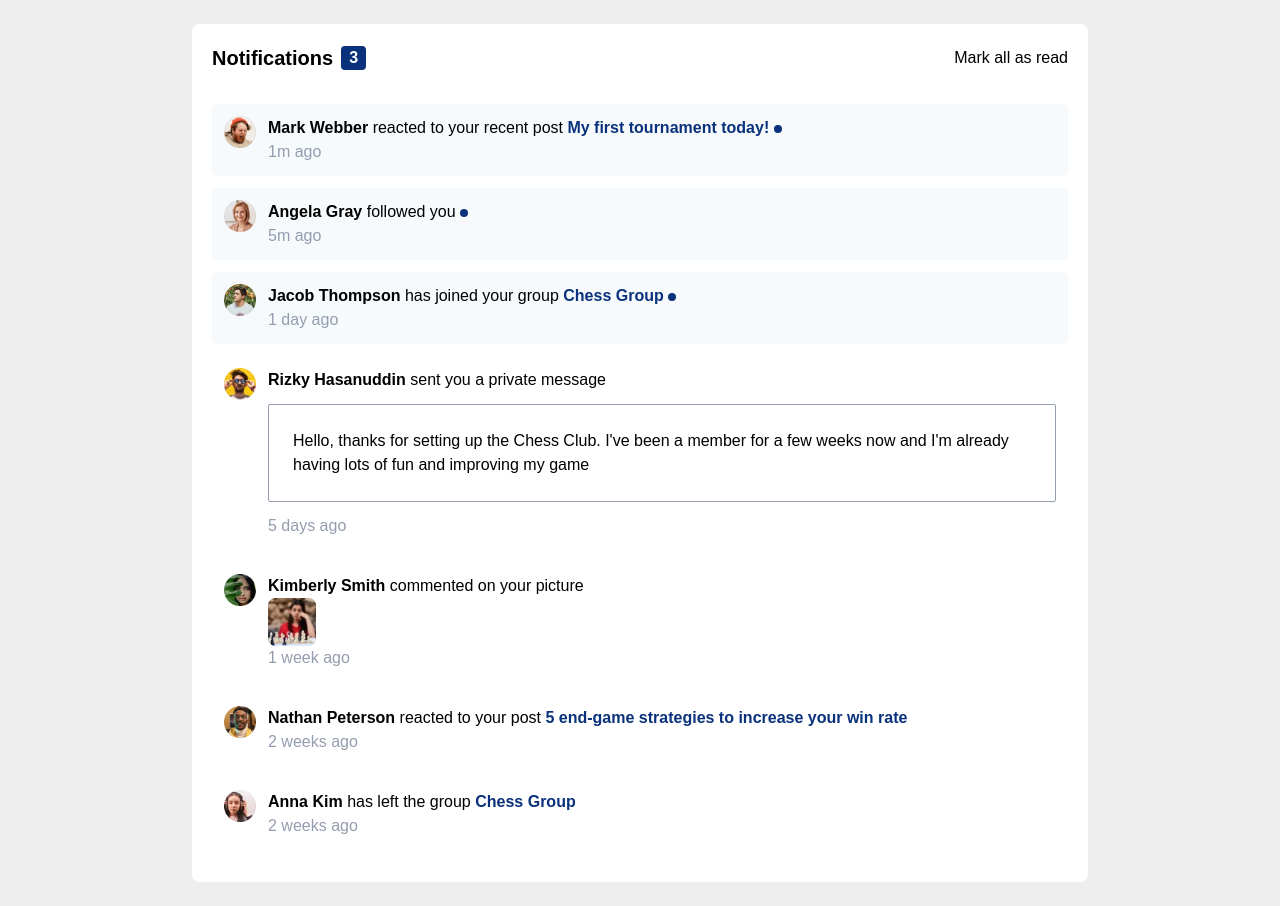
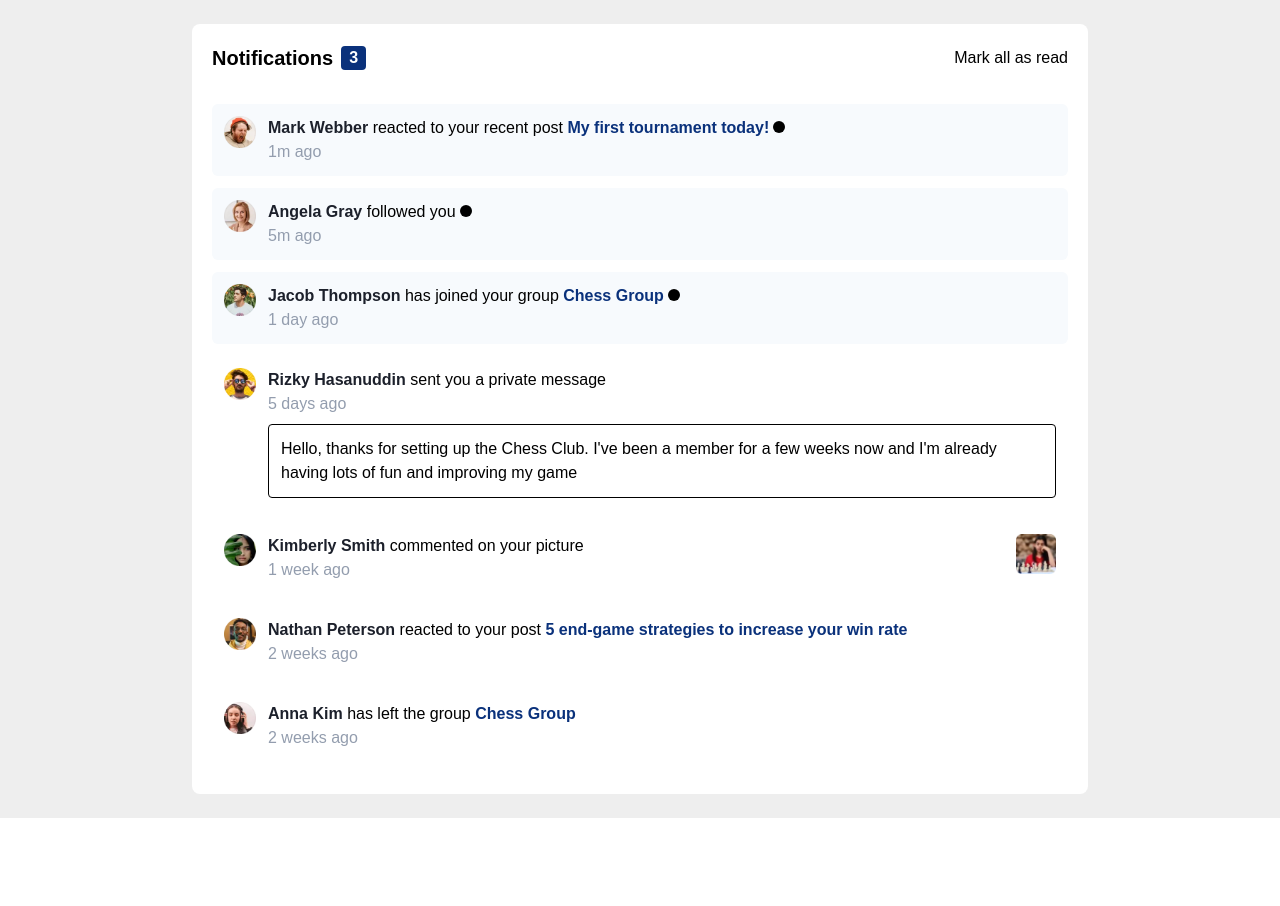
Before and after one commit to hamdi4-beep/notification-page-main, a React (Vite) app: page / in a window 1280 px wide. After the commit the page ends 818 px from the top, so only its background shows below. Built offline with nearby package versions, Linux system fonts and the light colour scheme.

Commit message:
refactored code by removing unnecessary imports

```diff
--- a/src/App.tsx
+++ b/src/App.tsx
@@ -1,9 +1,8 @@
-import Notifications from './components/Notifications'
-import { users } from './data'
+import Container from './components/Container'
 
 function App() {
   return (
-    <div className="bg-[#eee] font-sans-PlusJakartaSans py-6 flex justify-center">
+    <div className="bg-[#eee] font-PlusJakartaSans py-6 flex justify-center">
       <div className='bg-neutral-white p-5 rounded-lg max-w-4xl'>
         <div className='flex justify-between items-center'>
           <div className='flex items-center gap-2'>
@@ -14,7 +13,7 @@ function App() {
           <p>Mark all as read</p>
         </div>
 
-        <Notifications users={users} />
+        <Container />
       </div>
     </div>
   )
--- /dev/null
+++ b/src/components/Container.tsx
@@ -0,0 +1,19 @@
+import Notification from "./Notification"
+
+
+import { users } from "../data"
+
+function Container() {
+    return (
+        <div className="mt-8">
+            {users.map((user, i) => (
+                    <Notification
+                        user={user}
+                        key={i}
+                    />
+                ))}
+        </div>
+    )
+}
+
+export default Container
--- /dev/null
+++ b/src/components/Notification.tsx
@@ -0,0 +1,61 @@
+type User = {
+    name: string
+    avatar: string
+    notification: string
+    time: string
+    isRecent: boolean
+    associatedColor?: string
+    content?: {
+        type: string
+        value: string
+    }
+}
+
+function Notification({
+    user
+}: {
+    user: User
+}) {
+    const {content} = user
+
+    return (
+        <div className="mb-3">
+            <div className={`flex p-3 rounded-md ${user.isRecent && "bg-neutral-very-light-grayish-blue" || ''}`}>
+                <div className="mr-3 self-start shrink-0">
+                    <img
+                        src={user.avatar}
+                        className="w-8 h-8"
+                        alt="user's avatar"
+                    />
+                </div>
+
+                <div className="mr-auto">
+                    <p>
+                        <span className="font-bold text-neutral-very-dark-blue">{user.name} </span>
+                        {' ' + user.notification}
+
+                        {content?.type == 'contextual' && (
+                            <span className={`${user.associatedColor} font-bold`}>{' ' + content.value}</span>
+                        )}
+
+                        {user.isRecent && (
+                            <span className="w-3 h-3 inline-block bg-black rounded-full ml-1"></span>
+                        )}
+                    </p>
+
+                    <span className="text-neutral-grayish-blue">{user.time}</span>
+
+                    {content?.type == 'message' && (
+                        <div className="border border-black p-3 rounded mt-2">
+                            <p>{content.value}</p>
+                        </div>
+                    )}
+                </div>
+
+                {content?.type == 'image' && (<img className="self-start w-10 h-10" src={content.value} />)}
+            </div>
+        </div>
+    )
+}
+
+export default Notification
--- a/src/components/Notifications.tsx
+++ /dev/null
@@ -1,54 +0,0 @@
-import { User } from "../types/User"
-
-function Notifications({
-    users
-}: {
-    users: User[]
-}) {
-    return (
-        <div className="mt-8">
-            {users.map((user, i) => (
-                <div className="mb-3" key={i}>
-                    <div className={`flex items-center p-3 rounded-md ${user.isRecent && "bg-neutral-very-light-grayish-blue" || ''}`}>
-                        <div className="mr-3 self-start shrink-0">
-                            <img
-                                src={user.avatar}
-                                className="w-8 h-8"
-                                alt="user's avatar"
-                            />
-                        </div>
-
-                        <div className="">
-                            <div>
-                                <p className="">
-                                    <span className=" font-bold">{user.name} </span>
-
-                                    <span>{user.notification}</span>
-
-                                    <span className={"font-semibold " + user.associatedColor}> {user.content?.type == 'contextual' && user.content?.value} </span>
-                                    {user.isRecent && (<span className="w-2 h-2 mt-[.5em] inline-block rounded bg-primary-blue"></span>)}
-
-                                    {user.content?.type == 'image' && (
-                                        <img
-                                            src={user.content.value}
-                                            alt="chess image"
-                                            className="w-12 h-12"
-                                        />
-                                    )}
-                                </p>
-                            </div>
-
-                            {user.content?.type == 'message' && (
-                                <p className="p-6 my-3 border border-neutral-grayish-blue rounded-sm">{user.content?.value}</p>
-                            )}
-
-                            <span className='text-neutral-grayish-blue'>{user.time} </span>
-                        </div>
-                    </div>
-                </div>
-            ))}
-        </div>
-    )
-}
-
-export default Notifications
--- a/src/data.tsx
+++ b/src/data.tsx
@@ -1,17 +1,7 @@
-import markAvatar from './assets/images/avatar-mark-webber.webp'
-import angelaAvatar from './assets/images/avatar-angela-gray.webp'
-import jacobAvatar from './assets/images/avatar-jacob-thompson.webp'
-import rizkyAvatar from './assets/images/avatar-rizky-hasanuddin.webp'
-import kimberlyAvatar from './assets/images/avatar-kimberly-smith.webp'
-import nathanAvatar from './assets/images/avatar-nathan-peterson.webp'
-import annaAvatar from './assets/images/avatar-anna-kim.webp'
-
-import pic from './assets/images/image-chess.webp'
-
 export const users = [{
       name: 'Mark Webber',
       notification: 'reacted to your recent post',
-      avatar: markAvatar,
+      avatar: '/src/assets/images/avatar-mark-webber.webp',
       time: '1m ago',
       isRecent: true,
       content: {
@@ -22,13 +12,13 @@ export const users = [{
     }, {
       name: 'Angela Gray',
       notification: 'followed you',
-      avatar: angelaAvatar,
+      avatar: '/src/assets/images/avatar-angela-gray.webp',
       time: '5m ago',
       isRecent: true
     }, {
       name: 'Jacob Thompson',
       notification: 'has joined your group',
-      avatar: jacobAvatar,
+      avatar: '/src/assets/images/avatar-jacob-thompson.webp',
       time: '1 day ago',
       isRecent: true,
       content: {
@@ -39,7 +29,7 @@ export const users = [{
     }, {
       name: 'Rizky Hasanuddin',
       notification: 'sent you a private message',
-      avatar: rizkyAvatar,
+      avatar: '/src/assets/images/avatar-rizky-hasanuddin.webp',
       time: '5 days ago',
       isRecent: false,
       content: {
@@ -49,17 +39,17 @@ export const users = [{
     }, {
       name: 'Kimberly Smith',
       notification: 'commented on your picture',
-      avatar: kimberlyAvatar,
+      avatar: '/src/assets/images/avatar-kimberly-smith.webp',
       time: '1 week ago',
       isRecent: false,
       content: {
         type: 'image',
-        value: pic
+        value: '/src/assets/images/image-chess.webp'
       }
     }, {
       name: 'Nathan Peterson',
       notification: 'reacted to your post',
-      avatar: nathanAvatar,
+      avatar: '/src/assets/images/avatar-nathan-peterson.webp',
       time: '2 weeks ago',
       isRecent: false,
       content: {
@@ -70,7 +60,7 @@ export const users = [{
     }, {
       name: 'Anna Kim',
       notification: 'has left the group',
-      avatar: annaAvatar,
+      avatar: '/src/assets/images/avatar-anna-kim.webp',
       time: '2 weeks ago',
       isRecent: false,
       content: {
--- a/src/output.css
+++ b/src/output.css
@@ -46,7 +46,7 @@ html,
   -o-tab-size: 4;
      tab-size: 4;
   /* 3 */
-  font-family: Plus Jakarta Sans, sans-serif;
+  font-family: ui-sans-serif, system-ui, sans-serif, "Apple Color Emoji", "Segoe UI Emoji", "Segoe UI Symbol", "Noto Color Emoji";
   /* 4 */
   font-feature-settings: normal;
   /* 5 */
@@ -564,41 +564,28 @@ video {
   --tw-contain-style:  ;
 }
 
-.my-3 {
-  margin-top: 0.75rem;
-  margin-bottom: 0.75rem;
-}
-
 .mb-3 {
   margin-bottom: 0.75rem;
 }
 
-.ml-auto {
-  margin-left: auto;
+.ml-1 {
+  margin-left: 0.25rem;
 }
 
 .mr-3 {
   margin-right: 0.75rem;
 }
 
-.mt-3 {
-  margin-top: 0.75rem;
+.mr-auto {
+  margin-right: auto;
+}
+
+.mt-2 {
+  margin-top: 0.5rem;
 }
 
 .mt-8 {
   margin-top: 2rem;
-}
-
-.mt-1 {
-  margin-top: 0.25rem;
-}
-
-.mt-\[\.5em\] {
-  margin-top: .5em;
-}
-
-.block {
-  display: block;
 }
 
 .inline-block {
@@ -609,24 +596,24 @@ video {
   display: flex;
 }
 
-.h-12 {
-  height: 3rem;
+.h-10 {
+  height: 2.5rem;
 }
 
-.h-2 {
-  height: 0.5rem;
+.h-3 {
+  height: 0.75rem;
 }
 
 .h-8 {
   height: 2rem;
 }
 
-.w-12 {
-  width: 3rem;
+.w-10 {
+  width: 2.5rem;
 }
 
-.w-2 {
-  width: 0.5rem;
+.w-3 {
+  width: 0.75rem;
 }
 
 .w-8 {
@@ -641,10 +628,6 @@ video {
   flex-shrink: 0;
 }
 
-.flex-grow {
-  flex-grow: 1;
-}
-
 .items-center {
   align-items: center;
 }
@@ -655,10 +638,6 @@ video {
 
 .justify-between {
   justify-content: space-between;
-}
-
-.gap-1 {
-  gap: 0.25rem;
 }
 
 .gap-2 {
@@ -673,12 +652,12 @@ video {
   border-radius: 0.25rem;
 }
 
+.rounded-full {
+  border-radius: 9999px;
+}
+
 .rounded-lg {
   border-radius: 0.5rem;
-}
-
-.rounded-sm {
-  border-radius: 0.125rem;
 }
 
 .rounded-md {
@@ -689,9 +668,9 @@ video {
   border-width: 1px;
 }
 
-.border-neutral-grayish-blue {
+.border-black {
   --tw-border-opacity: 1;
-  border-color: hsl(219 14% 63% / var(--tw-border-opacity));
+  border-color: rgb(0 0 0 / var(--tw-border-opacity));
 }
 
 .bg-\[\#eee\] {
@@ -699,9 +678,14 @@ video {
   background-color: rgb(238 238 238 / var(--tw-bg-opacity));
 }
 
-.bg-neutral-very-dark-blue {
+.bg-black {
   --tw-bg-opacity: 1;
-  background-color: hsl(224 21% 14% / var(--tw-bg-opacity));
+  background-color: rgb(0 0 0 / var(--tw-bg-opacity));
+}
+
+.bg-neutral-very-light-grayish-blue {
+  --tw-bg-opacity: 1;
+  background-color: hsl(210 60% 98% / var(--tw-bg-opacity));
 }
 
 .bg-neutral-white {
@@ -714,36 +698,12 @@ video {
   background-color: hsl(219 85% 26% / var(--tw-bg-opacity));
 }
 
-.bg-white {
-  --tw-bg-opacity: 1;
-  background-color: rgb(255 255 255 / var(--tw-bg-opacity));
-}
-
-.bg-neutral-very-light-grayish-blue {
-  --tw-bg-opacity: 1;
-  background-color: hsl(210 60% 98% / var(--tw-bg-opacity));
-}
-
-.bg-neutral-light-grayish-blue-1 {
-  --tw-bg-opacity: 1;
-  background-color: hsl(211 68% 94% / var(--tw-bg-opacity));
-}
-
-.bg-neutral-light-grayish-blue-2 {
-  --tw-bg-opacity: 1;
-  background-color: hsl(205 33% 90% / var(--tw-bg-opacity));
-}
-
 .p-3 {
   padding: 0.75rem;
 }
 
 .p-5 {
   padding: 1.25rem;
-}
-
-.p-6 {
-  padding: 1.5rem;
 }
 
 .px-2 {
@@ -756,6 +716,10 @@ video {
   padding-bottom: 1.5rem;
 }
 
+.font-PlusJakartaSans {
+  font-family: Plus Jakarta Sans, sans-serif;
+}
+
 .text-xl {
   font-size: 1.25rem;
   line-height: 1.75rem;
@@ -765,13 +729,14 @@ video {
   font-weight: 700;
 }
 
-.font-semibold {
-  font-weight: 600;
-}
-
 .text-neutral-grayish-blue {
   --tw-text-opacity: 1;
   color: hsl(219 14% 63% / var(--tw-text-opacity));
+}
+
+.text-neutral-very-dark-blue {
+  --tw-text-opacity: 1;
+  color: hsl(224 21% 14% / var(--tw-text-opacity));
 }
 
 .text-primary-blue {
--- a/tailwind.config.js
+++ b/tailwind.config.js
@@ -19,7 +19,7 @@ module.exports = {
         }
       },
       fontFamily: {
-        'sans': ['Plus Jakarta Sans', 'sans-serif']
+        'PlusJakartaSans': ['Plus Jakarta Sans', 'sans-serif']
       }
     },
   },
```
Also changed, not shown: src/types/User.tsx (deleted, +0 -12 lines).
